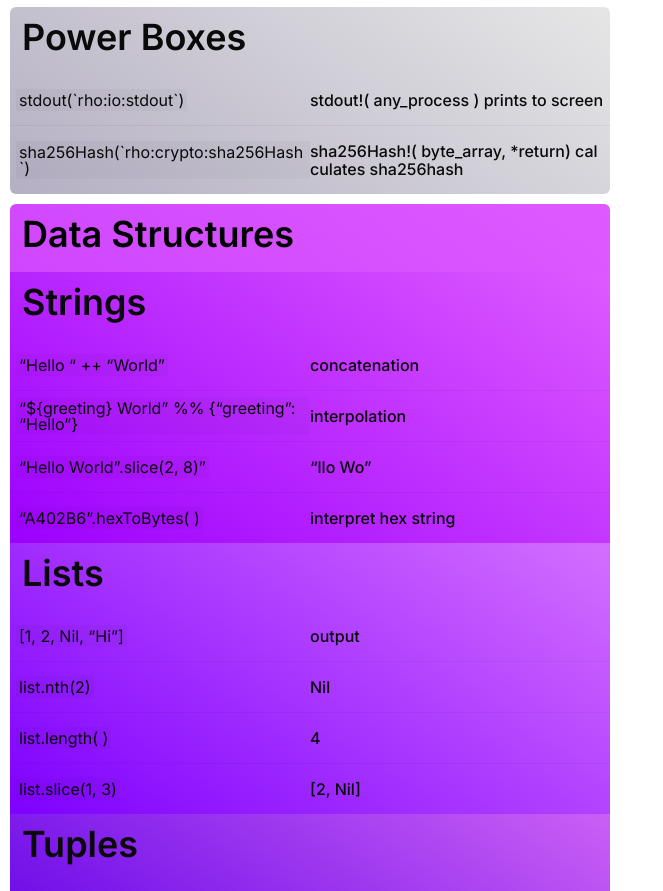
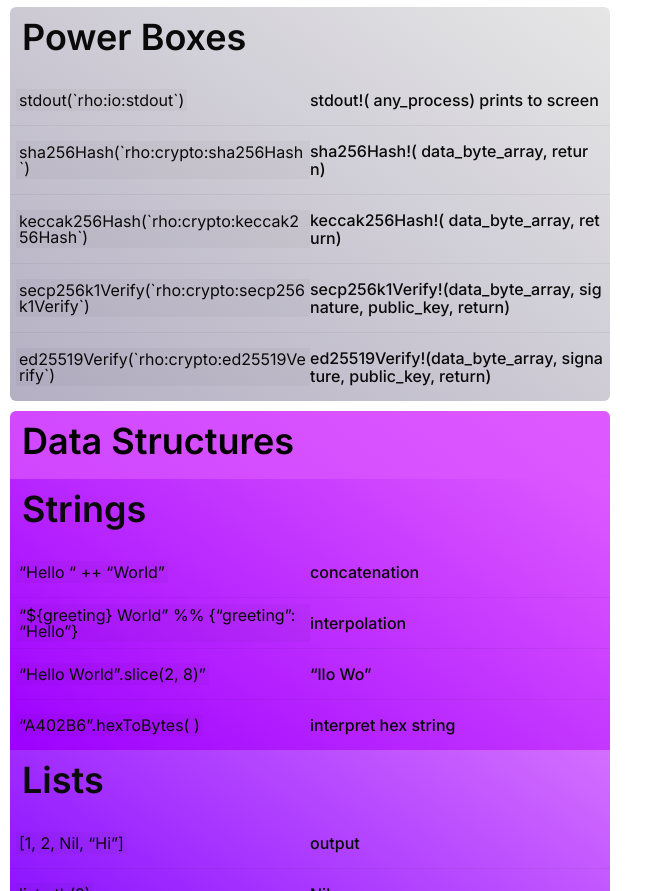
Before and after one commit to fabcotech/rholangcheatsheet, a Gatsby site: page / in a window 1280 px wide. Shown: the part 2796-3687 px from the top of the page, without its empty margins (0-663 px from the left). Built offline with nearby package versions, Linux system fonts and the light colour scheme; Gatsby itself is replaced by a stand-in of ours.

Commit message:
Update power_boxes.js

```diff
--- a/src/power_boxes.js
+++ b/src/power_boxes.js
@@ -3,8 +3,11 @@ const a = {
   classes: "text-black",
   title: "Power Boxes",
   lines: [
-    ["<pre>stdout(`rho:io:stdout`)</pre>", "stdout!( any_process ) \n prints to screen" ],
-    ["<pre>sha256Hash(`rho:crypto:sha256Hash`)</pre>", " sha256Hash!( byte_array, *return) \n calculates sha256hash "],
+    ["<pre>stdout(`rho:io:stdout`)</pre>", "stdout!( any_process)  prints to screen" ],
+    ["<pre>sha256Hash(`rho:crypto:sha256Hash`)</pre>", "sha256Hash!( data_byte_array, return)"],
+    ["<pre>keccak256Hash(`rho:crypto:keccak256Hash`)</pre>", "keccak256Hash!( data_byte_array, return)"],
+    ["<pre>secp256k1Verify(`rho:crypto:secp256k1Verify`)</pre>", "secp256k1Verify!(data_byte_array, signature, public_key, return)"],
+    ["<pre>ed25519Verify(`rho:crypto:ed25519Verify`)</pre>", "ed25519Verify!(data_byte_array, signature, public_key, return)"],
   ]
 }
 
```
